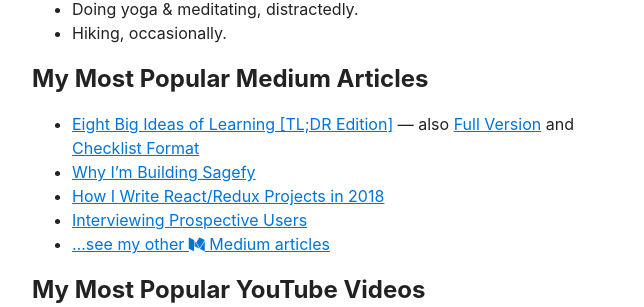
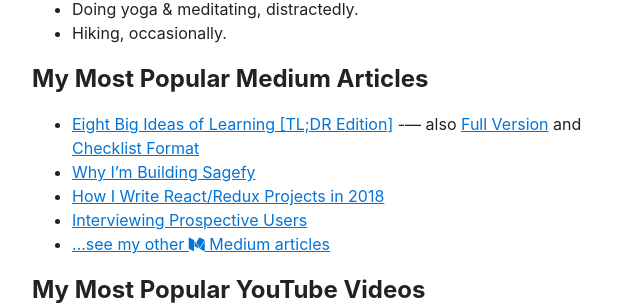
Before and after one commit to heiskr/heiskr.github.io, a Jekyll site: the page built from index.md, in a window 1280 px wide. Shown: the part 644-951 px from the top of the page, without its empty margins (304-948 px from the left). Built offline with Jekyll 4.4.1, drawn with Linux system fonts in a browser that asks for light colours; nearby versions of some CDN libraries.

```diff
--- a/index.md
+++ b/index.md
@@ -27,7 +27,8 @@ Current Activities
 My Most Popular Medium Articles
 ----------------------------
 
-- [Eight Big Ideas of Learning [TL;DR Edition]](https://sgef.cc/tldrideas) — also [Full Version](https://sgef.cc/ideas) and [Checklist Format](https://sgef.cc/checklist)
+- [Eight Big Ideas of Learning [TL;DR Edition]](https://sgef.cc/tldrideas)
+-— also [Full Version](https://sgef.cc/ideas) and [Checklist Format](https://sgef.cc/checklist)
 - [Why I'm Building Sagefy](https://sgef.cc/story)
 - [How I Write React/Redux Projects in 2018](https://medium.com/@heiskr/eadb6a2c9ecb)
 - [Interviewing Prospective Users](https://medium.com/@heiskr/20845150dd9f)
```
